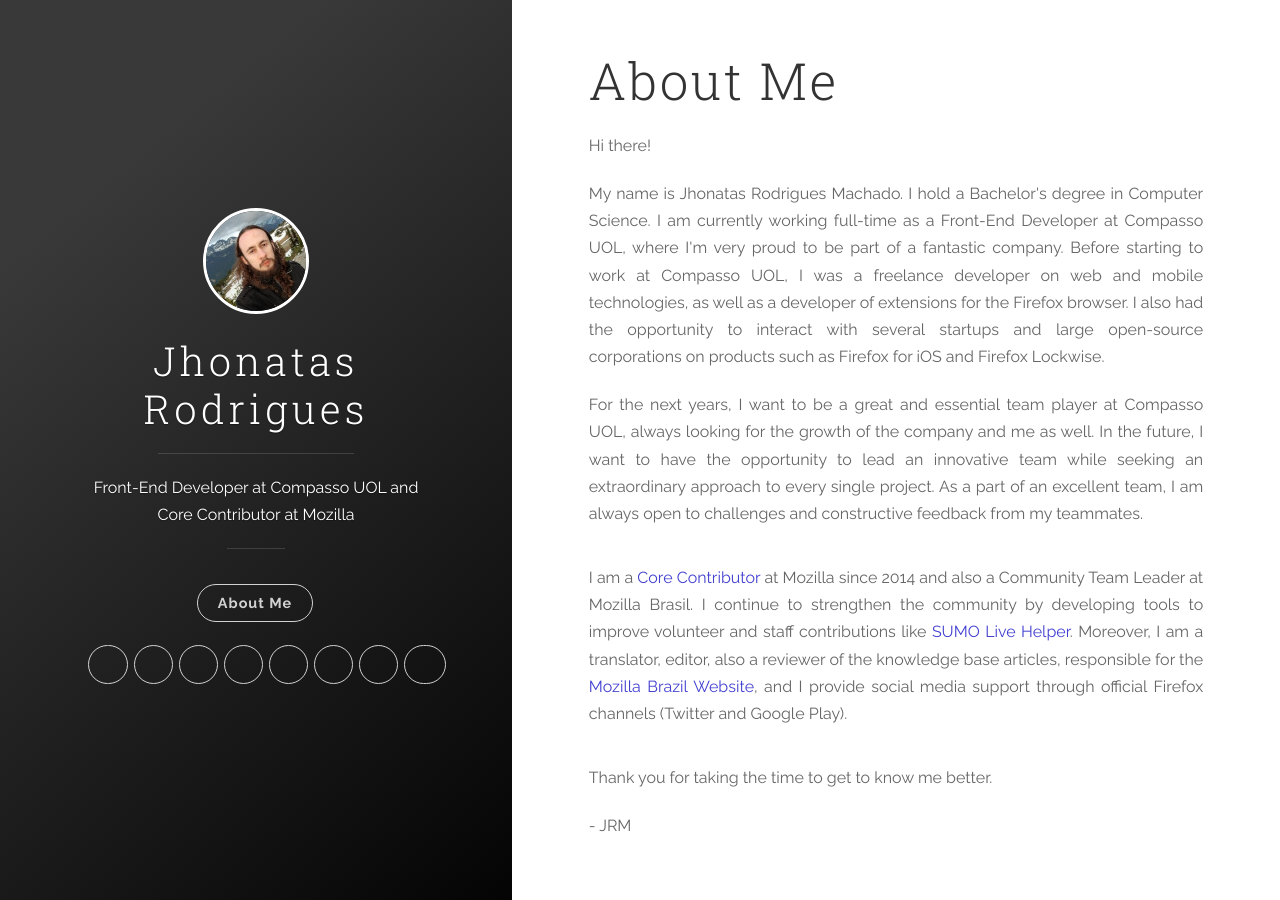
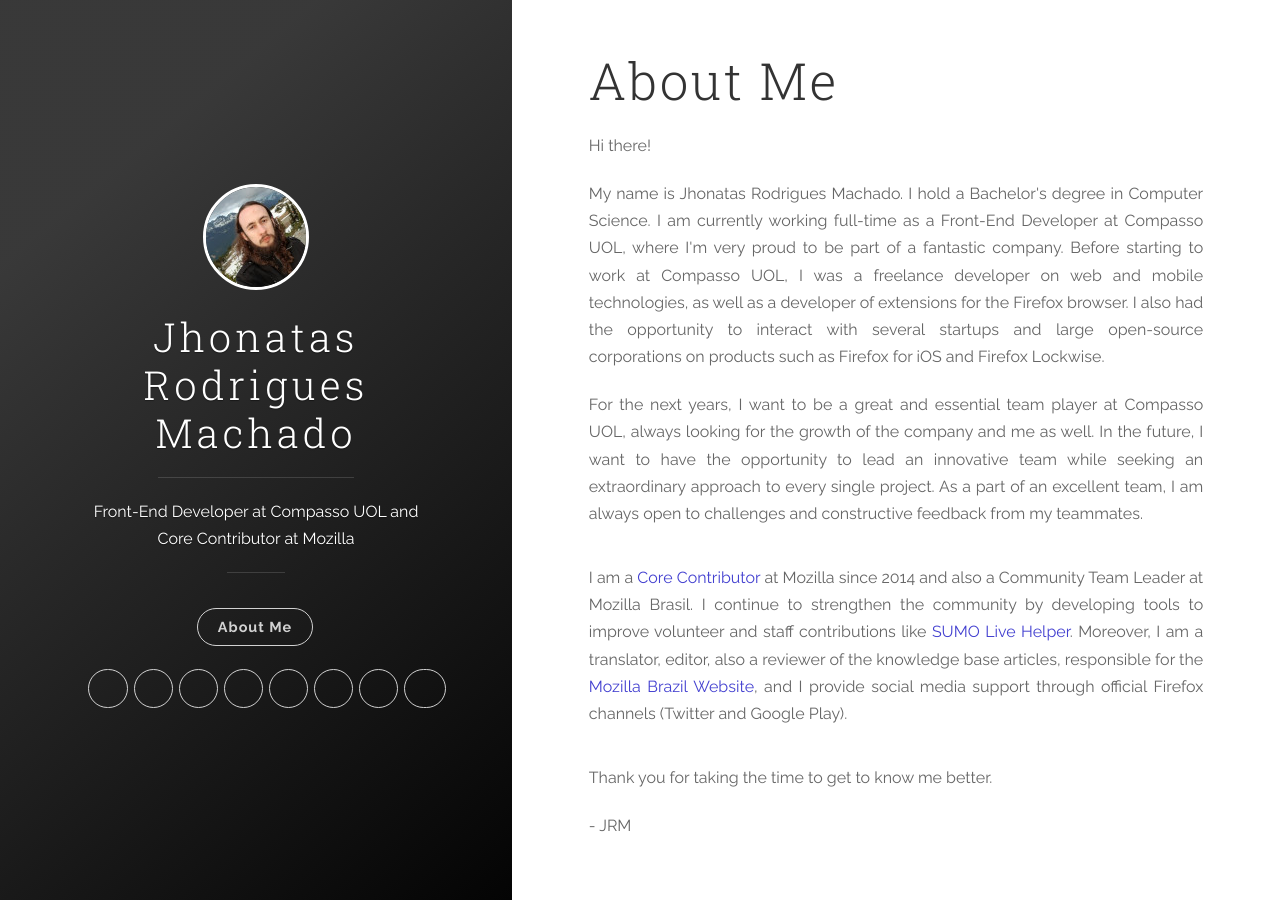
Before and after one commit to jhonatasrm/jhonatasrm.github.io, a Jekyll site: the page built from tags.md, in a window 1280 px wide. Built offline with Jekyll 4.4.1, drawn with Linux system fonts in a browser that asks for light colours; some web fonts are replaced; some of the changed lines change nothing that is shown.

Commit message:
Added surname

```diff
--- a/_includes/head.html
+++ b/_includes/head.html
@@ -1,54 +1,159 @@
 <head>
   <!-- <script type="text/javascript" async src="https://kit.fontawesome.com/76d1926b75.js"></script> -->
-  <link rel="stylesheet" href="{{ site.baseurl }}/css/main.css?{{site.time | date: '%s%N'}}">
-  <link rel="canonical" href="https://jhonatasrm.com"/>
-  <meta charset="utf-8">
+  <link
+    rel="stylesheet"
+    href="{{ site.baseurl }}/css/main.css?{{site.time | date: '%s%N'}}"
+  />
+  <link rel="canonical" href="https://jhonatasrm.com" />
+  <meta charset="utf-8" />
   <meta name="viewport" content="width=device-width initial-scale=1" />
-  <meta http-equiv="X-UA-Compatible" content="IE=edge">
+  <meta http-equiv="X-UA-Compatible" content="IE=edge" />
   {% if page.robots %}
-  <meta name="robots" content="{{ page.robots }}">
+  <meta name="robots" content="{{ page.robots }}" />
   {% endif %}
-  <title>Jhonatas Rodrigues</title>
-  <meta name="description" content="{% if page.excerpt %}{{ page.excerpt | strip_html }}{% else %}{{ site.description }}{% endif %}">
-  <meta name="author" content="{{ site.author.name }}">
-  <meta name="HandheldFriendly" content="True">
-  <meta name="MobileOptimized" content="320">
-  <meta name="apple-mobile-web-app-capable" content="yes">
-  <meta name="apple-mobile-web-app-status-bar-style" content="black-translucent">
-  <meta name="viewport" content="width=device-width, initial-scale=1">
+  <title>Jhonatas Rodrigues Machado</title>
+  <meta
+    name="description"
+    content="{% if page.excerpt %}{{ page.excerpt | strip_html }}{% else %}{{ site.description }}{% endif %}"
+  />
+  <meta name="author" content="{{ site.author.name }}" />
+  <meta name="HandheldFriendly" content="True" />
+  <meta name="MobileOptimized" content="320" />
+  <meta name="apple-mobile-web-app-capable" content="yes" />
+  <meta
+    name="apple-mobile-web-app-status-bar-style"
+    content="black-translucent"
+  />
+  <meta name="viewport" content="width=device-width, initial-scale=1" />
 
-  <meta name="twitter:card" content="summary">
-  <meta name="twitter:title" content="{% if page.title %}{{ page.title }}{% else %}{{ site.title }}{% endif %}">
-  <meta name="twitter:description" content="{% if page.excerpt %}{{ page.excerpt | strip_html }}{% else %}{{ site.description }}{% endif %}">
+  <meta name="twitter:card" content="summary" />
+  <meta
+    name="twitter:title"
+    content="{% if page.title %}{{ page.title }}{% else %}{{ site.title }}{% endif %}"
+  />
+  <meta
+    name="twitter:description"
+    content="{% if page.excerpt %}{{ page.excerpt | strip_html }}{% else %}{{ site.description }}{% endif %}"
+  />
   {% if site.author.twitter_username %}
-  <meta name="twitter:creator" content="{{ site.author.twitter_username }}">
+  <meta name="twitter:creator" content="{{ site.author.twitter_username }}" />
   {% endif %}
-  <meta name="twitter:image" content="{{ site.baseurl }}/images/favicons/favicon-194x194.png" />
+  <meta
+    name="twitter:image"
+    content="{{ site.baseurl }}/images/favicons/favicon-194x194.png"
+  />
 
-  <meta property="og:type" content="article">
-  <meta property="og:title" content="{% if page.title %}{{ page.title }}{% else %}{{ site.title }}{% endif %}">
-  <meta property="og:description" content="{% if page.excerpt %}{{ page.excerpt | strip_html }}{% else %}{{ site.description }}{% endif %}">
-  <meta property="og:image" content="{{ site.baseurl }}/images/favicons/favicon-194x194.png" />
+  <meta property="og:type" content="article" />
+  <meta
+    property="og:title"
+    content="{% if page.title %}{{ page.title }}{% else %}{{ site.title }}{% endif %}"
+  />
+  <meta
+    property="og:description"
+    content="{% if page.excerpt %}{{ page.excerpt | strip_html }}{% else %}{{ site.description }}{% endif %}"
+  />
+  <meta
+    property="og:image"
+    content="{{ site.baseurl }}/images/favicons/favicon-194x194.png"
+  />
 
-  <link rel="apple-touch-icon" sizes="57x57" href="{{ site.baseurl }}/images/favicons/apple-touch-icon-57x57.png">
-  <link rel="apple-touch-icon" sizes="60x60" href="{{ site.baseurl }}/images/favicons/apple-touch-icon-60x60.png">
-  <link rel="apple-touch-icon" sizes="72x72" href="{{ site.baseurl }}/images/favicons/apple-touch-icon-72x72.png">
-  <link rel="apple-touch-icon" sizes="76x76" href="{{ site.baseurl }}/images/favicons/apple-touch-icon-76x76.png">
-  <link rel="apple-touch-icon" sizes="114x114" href="{{ site.baseurl }}/images/favicons/apple-touch-icon-114x114.png">
-  <link rel="apple-touch-icon" sizes="120x120" href="{{ site.baseurl }}/images/favicons/apple-touch-icon-120x120.png">
-  <link rel="apple-touch-icon" sizes="144x144" href="{{ site.baseurl }}/images/favicons/apple-touch-icon-144x144.png">
-  <link rel="apple-touch-icon" sizes="152x152" href="{{ site.baseurl }}/images/favicons/apple-touch-icon-152x152.png">
-  <link rel="apple-touch-icon" sizes="180x180" href="{{ site.baseurl }}/images/favicons/apple-touch-icon-180x180.png">
-  <link rel="icon" type="image/png" href="{{ site.baseurl }}/images/favicons/favicon-32x32.png" sizes="32x32">
-  <link rel="icon" type="image/png" href="{{ site.baseurl }}/images/favicons/favicon-194x194.png" sizes="194x194">
-  <link rel="icon" type="image/png" href="{{ site.baseurl }}/images/favicons/favicon-96x96.png" sizes="96x96">
-  <link rel="icon" type="image/png" href="{{ site.baseurl }}/images/favicons/android-chrome-192x192.png" sizes="192x192">
-  <link rel="icon" type="image/png" href="{{ site.baseurl }}/images/favicons/favicon-16x16.png" sizes="16x16">
-  <link rel="manifest" href="{{ site.baseurl }}/images/favicons/manifest.json">
-  <link rel="shortcut icon" href="{{ site.baseurl }}/images/favicons/favicon.ico">
-  <meta name="msapplication-TileColor" content="#ffc40d">
-  <meta name="msapplication-TileImage" content="{{ site.baseurl }}/images/favicons/mstile-144x144.png">
-  <meta name="theme-color" content="#ffffff">
-  <link rel="canonical" href="{% if page.canonical %}{{ page.canonical }}{% else %}{{ page.url | replace:'index.html','' | prepend: site.baseurl | prepend: site.url }}{% endif %}">
-  <link rel="alternate" type="application/rss+xml" title="{{ site.title }}" href="{{ site.baseurl }}/feed.xml">
+  <link
+    rel="apple-touch-icon"
+    sizes="57x57"
+    href="{{ site.baseurl }}/images/favicons/apple-touch-icon-57x57.png"
+  />
+  <link
+    rel="apple-touch-icon"
+    sizes="60x60"
+    href="{{ site.baseurl }}/images/favicons/apple-touch-icon-60x60.png"
+  />
+  <link
+    rel="apple-touch-icon"
+    sizes="72x72"
+    href="{{ site.baseurl }}/images/favicons/apple-touch-icon-72x72.png"
+  />
+  <link
+    rel="apple-touch-icon"
+    sizes="76x76"
+    href="{{ site.baseurl }}/images/favicons/apple-touch-icon-76x76.png"
+  />
+  <link
+    rel="apple-touch-icon"
+    sizes="114x114"
+    href="{{ site.baseurl }}/images/favicons/apple-touch-icon-114x114.png"
+  />
+  <link
+    rel="apple-touch-icon"
+    sizes="120x120"
+    href="{{ site.baseurl }}/images/favicons/apple-touch-icon-120x120.png"
+  />
+  <link
+    rel="apple-touch-icon"
+    sizes="144x144"
+    href="{{ site.baseurl }}/images/favicons/apple-touch-icon-144x144.png"
+  />
+  <link
+    rel="apple-touch-icon"
+    sizes="152x152"
+    href="{{ site.baseurl }}/images/favicons/apple-touch-icon-152x152.png"
+  />
+  <link
+    rel="apple-touch-icon"
+    sizes="180x180"
+    href="{{ site.baseurl }}/images/favicons/apple-touch-icon-180x180.png"
+  />
+  <link
+    rel="icon"
+    type="image/png"
+    href="{{ site.baseurl }}/images/favicons/favicon-32x32.png"
+    sizes="32x32"
+  />
+  <link
+    rel="icon"
+    type="image/png"
+    href="{{ site.baseurl }}/images/favicons/favicon-194x194.png"
+    sizes="194x194"
+  />
+  <link
+    rel="icon"
+    type="image/png"
+    href="{{ site.baseurl }}/images/favicons/favicon-96x96.png"
+    sizes="96x96"
+  />
+  <link
+    rel="icon"
+    type="image/png"
+    href="{{ site.baseurl }}/images/favicons/android-chrome-192x192.png"
+    sizes="192x192"
+  />
+  <link
+    rel="icon"
+    type="image/png"
+    href="{{ site.baseurl }}/images/favicons/favicon-16x16.png"
+    sizes="16x16"
+  />
+  <link
+    rel="manifest"
+    href="{{ site.baseurl }}/images/favicons/manifest.json"
+  />
+  <link
+    rel="shortcut icon"
+    href="{{ site.baseurl }}/images/favicons/favicon.ico"
+  />
+  <meta name="msapplication-TileColor" content="#ffc40d" />
+  <meta
+    name="msapplication-TileImage"
+    content="{{ site.baseurl }}/images/favicons/mstile-144x144.png"
+  />
+  <meta name="theme-color" content="#ffffff" />
+  <link
+    rel="canonical"
+    href="{% if page.canonical %}{{ page.canonical }}{% else %}{{ page.url | replace:'index.html','' | prepend: site.baseurl | prepend: site.url }}{% endif %}"
+  />
+  <link
+    rel="alternate"
+    type="application/rss+xml"
+    title="{{ site.title }}"
+    href="{{ site.baseurl }}/feed.xml"
+  />
 </head>
--- a/_includes/header.html
+++ b/_includes/header.html
@@ -3,32 +3,55 @@
   <i class="icon icon-x-circle btn-mobile-close__icon hidden"></i>
 </span>
 
-<header class="panel-cover" style="background-image: url({{ site.baseurl }}/images/cover.jpeg)">
+<header
+  class="panel-cover"
+  style="background-image: url({{ site.baseurl }}/images/cover.jpeg)"
+>
   <div class="panel-main">
-
     <div class="panel-main__inner panel-inverted">
       <div class="panel-main__content">
-        <a href="{{ site.baseurl }}/" title="Link to home of Jhonatas Rodrigues">
-          <img src="{{ site.baseurl }}/images/profile.jpeg" class="user-image" alt="My Profile Photo">
-          <h1 class="panel-cover__title panel-title">Jhonatas Rodrigues</h1>
+        <a
+          href="{{ site.baseurl }}/"
+          title="Link to home of Jhonatas Rodrigues Machado"
+        >
+          <img
+            src="{{ site.baseurl }}/images/profile.jpeg"
+            class="user-image"
+            alt="My Profile Photo"
+          />
+          <h1 class="panel-cover__title panel-title">
+            Jhonatas Rodrigues Machado
+          </h1>
         </a>
-        <hr class="panel-cover__divider">
+        <hr class="panel-cover__divider" />
         <p class="panel-cover__description">{{ site.description }}</p>
-        <hr class="panel-cover__divider panel-cover__divider--secondary">
+        <hr class="panel-cover__divider panel-cover__divider--secondary" />
 
         <nav id="about" class="cover-navigation cover-navigation--primary">
           <ul class="navigation">
-              <li class="navigation__item"><a  id="about-button" href="{{ site.baseurl }}/#about" title="About Me" class="blog-button">About Me</a></li>
+            <li class="navigation__item">
+              <a
+                id="about-button"
+                href="{{ site.baseurl }}/#about"
+                title="About Me"
+                class="blog-button"
+                >About Me</a
+              >
+            </li>
           </ul>
         </nav>
 
         <div class="navigation-wrapper">
           <nav class="cover-navigation navigation--social">
             <ul class="navigation">
-
               <!-- Twitter -->
               <li class="navigation__item">
-                <a rel="noopener" href="http://twitter.com/jhonatasrm_" title="Jhonatas Rodrigues on Twitter" target="_blank">
+                <a
+                  rel="noopener"
+                  href="http://twitter.com/jhonatasrm_"
+                  title="Jhonatas Rodrigues Machado on Twitter"
+                  target="_blank"
+                >
                   <i class="icon icon-social-twitter"></i>
                   <span class="label">Twitter</span>
                 </a>
@@ -36,7 +59,12 @@
 
               <!-- Facebook -->
               <li class="navigation__item">
-                <a rel="noopener" href="http://fb.me/jhonatasrm" title="Jhonatas Rodrigues on Facebook" target="_blank">
+                <a
+                  rel="noopener"
+                  href="http://fb.me/jhonatasrm"
+                  title="Jhonatas Rodrigues Machado on Facebook"
+                  target="_blank"
+                >
                   <i class="icon icon-social-facebook"></i>
                   <span class="label">Facebook</span>
                 </a>
@@ -44,7 +72,12 @@
 
               <!-- LinkedIn -->
               <li class="navigation__item">
-                <a rel="noopener" href="https://www.linkedin.com/in/jhonatasrm" title="Jhonatas Rodrigues on LinkedIn" target="_blank">
+                <a
+                  rel="noopener"
+                  href="https://www.linkedin.com/in/jhonatasrm"
+                  title="Jhonatas Rodrigues Machado on LinkedIn"
+                  target="_blank"
+                >
                   <i class="icon icon-social-linkedin"></i>
                   <span class="label">LinkedIn</span>
                 </a>
@@ -52,7 +85,12 @@
 
               <!-- GitHub -->
               <li class="navigation__item">
-                <a rel="noopener" href="https://www.github.com/jhonatasrm" title="Jhonatas Rodrigues on GitHub" target="_blank">
+                <a
+                  rel="noopener"
+                  href="https://www.github.com/jhonatasrm"
+                  title="Jhonatas Rodrigues Machado on GitHub"
+                  target="_blank"
+                >
                   <i class="icon icon-social-github"></i>
                   <span class="label">GitHub</span>
                 </a>
@@ -60,7 +98,12 @@
 
               <!-- Firefox Add-ons -->
               <li class="navigation__item">
-                <a rel="noopener" href="https://addons.mozilla.org/en-US/firefox/user/13670188/" title="My Firefox Add-ons" target="_blank">
+                <a
+                  rel="noopener"
+                  href="https://addons.mozilla.org/en-US/firefox/user/13670188/"
+                  title="My Firefox Add-ons"
+                  target="_blank"
+                >
                   <i class="icon icon-puzzle"></i>
                   <span class="label">Firefox Add-ons</span>
                 </a>
@@ -68,7 +111,12 @@
 
               <!--Android Google Play-->
               <li class="navigation__item">
-                <a rel="noopener" href="https://play.google.com/store/apps/developer?id=Jhonatas+Rodrigues" title="My Android Apps" target="_blank">
+                <a
+                  rel="noopener"
+                  href="https://play.google.com/store/apps/developer?id=Jhonatas+Rodrigues"
+                  title="My Android Apps"
+                  target="_blank"
+                >
                   <i class="icon icon-social-android"></i>
                   <span class="label">Android Apps</span>
                 </a>
@@ -76,7 +124,12 @@
 
               <!-- Email -->
               <li class="navigation__item">
-                <a rel="noopener" href="mailto:jhonatasrm@gmail.com" title="Email Jhonatas Rodrigues" target="_blank">
+                <a
+                  rel="noopener"
+                  href="mailto:jhonatasrm@gmail.com"
+                  title="Email Jhonatas Rodrigues Machado"
+                  target="_blank"
+                >
                   <i class="icon icon-mail"></i>
                   <span class="label">Email</span>
                 </a>
@@ -84,18 +137,23 @@
 
               <!-- Calendar -->
               <li class="navigation__item">
-                <a rel="noopener" href="https://calendly.com/jhonatasrm/30min/" title="Let's talk" target="_blank">
-                  <i class="icon icon-calendar" style="padding-left:1px; padding-right:1px;"></i>
+                <a
+                  rel="noopener"
+                  href="https://calendly.com/jhonatasrm/30min/"
+                  title="Let's talk"
+                  target="_blank"
+                >
+                  <i
+                    class="icon icon-calendar"
+                    style="padding-left: 1px; padding-right: 1px;"
+                  ></i>
                   <span class="label">Calendly</span>
                 </a>
               </li>
             </ul>
           </nav>
-
         </div>
-
       </div>
-
     </div>
 
     <div class="panel-cover--overlay"></div>
```
Lines whose indentation alone changed are shown as unchanged.
